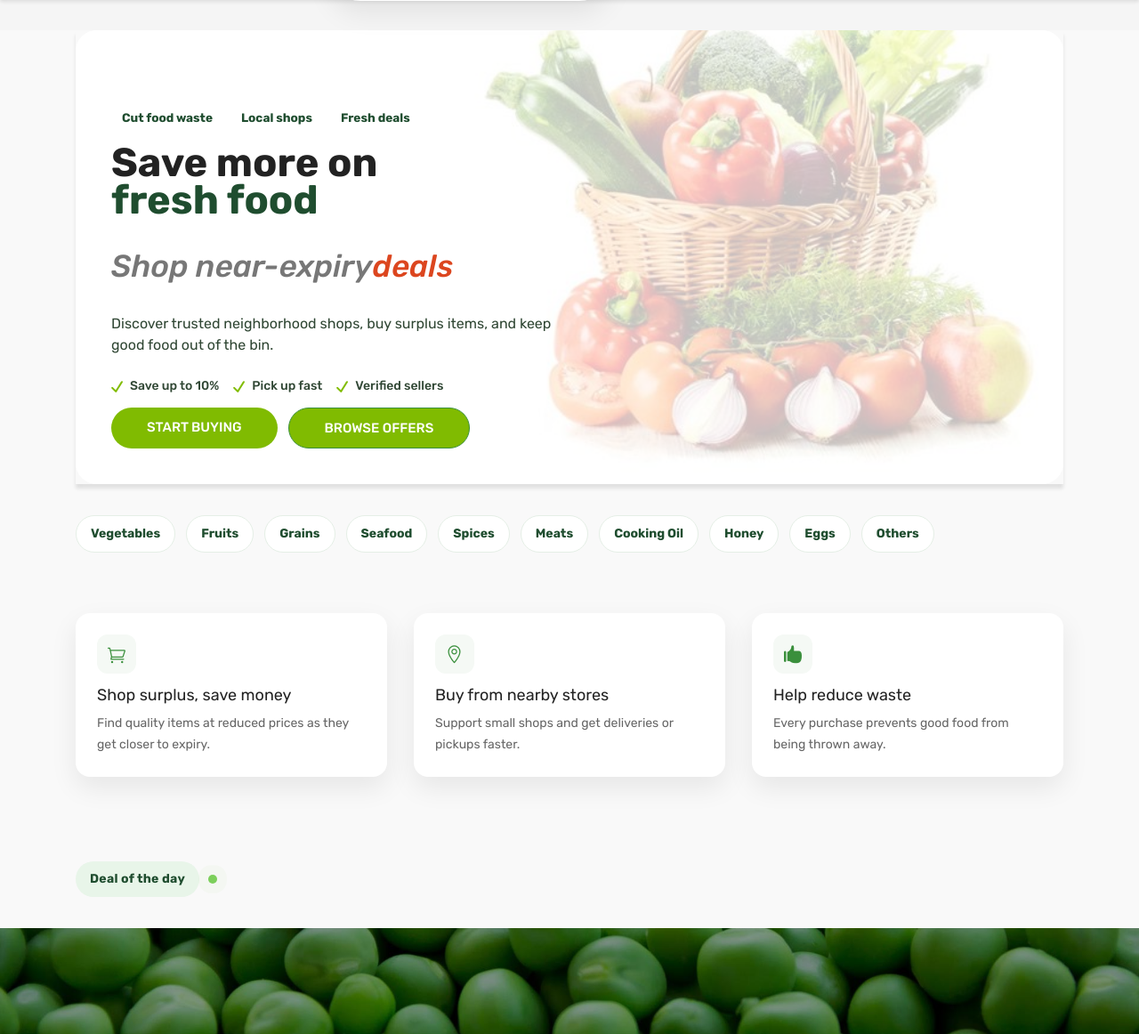
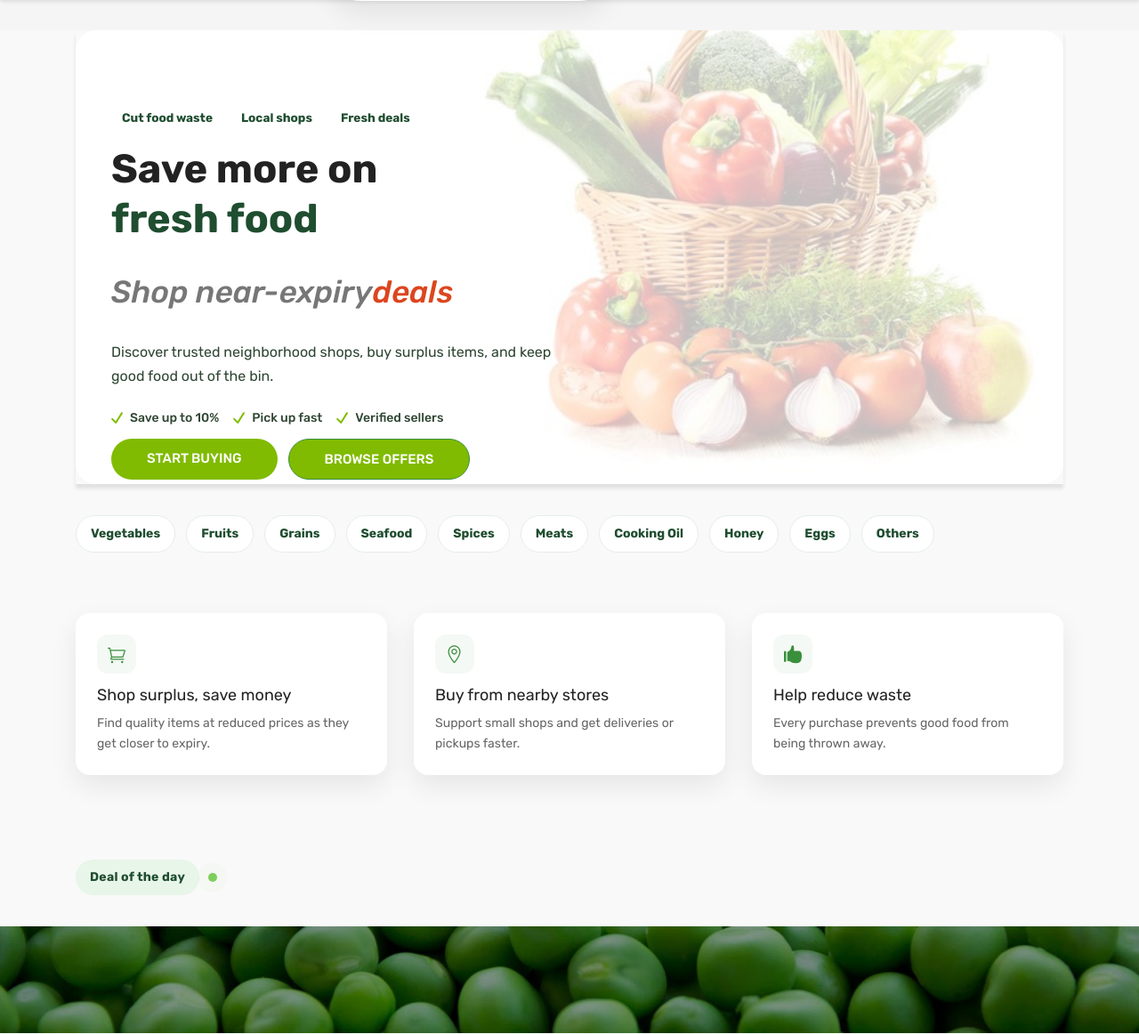
Before and after one commit to dera1992/seafood, a Django app: page / in a window 1280 px wide. Shown: the part 127-1289 px from the top of the page at 89% size. Run offline with Django 3.2, Linux system fonts and the light colour scheme; data that the repository does not hold is empty; some libraries are stand-ins or nearby versions.

Commit message:
Increase homepage text line height

```diff
--- a/static/assets/css/custom.css
+++ b/static/assets/css/custom.css
@@ -84,6 +84,7 @@ ul.thumb li img{
 .modern-hero h1,
 .modern-hero h1 span {
   color: #1f4d2f;
+  line-height: 1.25;
 }
 
 .hero-badges {
@@ -105,6 +106,7 @@ ul.thumb li img{
   font-size: 1rem;
   color: #2f4633;
   max-width: 520px;
+  line-height: 1.7;
 }
 
 .hero-highlights {
@@ -113,6 +115,7 @@ ul.thumb li img{
   gap: 16px;
   color: #2f4633;
   font-weight: 500;
+  line-height: 1.6;
 }
 
 .hero-highlights span {
@@ -148,6 +151,11 @@ ul.thumb li img{
 .modern-feature-card h4 {
   margin-top: 12px;
   margin-bottom: 8px;
+  line-height: 1.4;
+}
+
+.modern-feature-card p {
+  line-height: 1.6;
 }
 
 .feature-icon {
```
